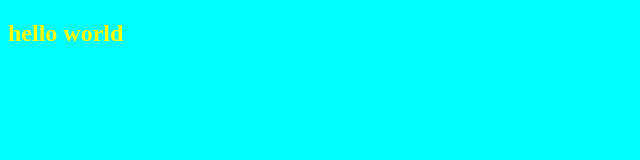
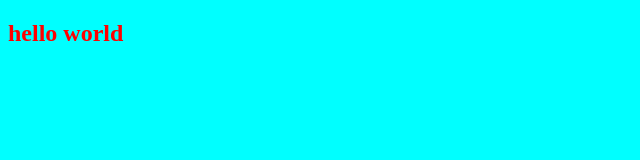
Before and after one commit to kalyankashaboina/mergeConflict, a plain HTML site: page index.html in a window 1280 px wide. Shown: the whole page, without its empty margins (0-640 px from the left). Drawn offline with Linux system fonts and the light colour scheme.

Commit message:
changes to red color

```diff
--- a/style.css
+++ b/style.css
@@ -1,4 +1,7 @@
 body{
     background-color: aqua;
-    color:yellow;
+
 }
+h2{
+    color: red;
+}
```
